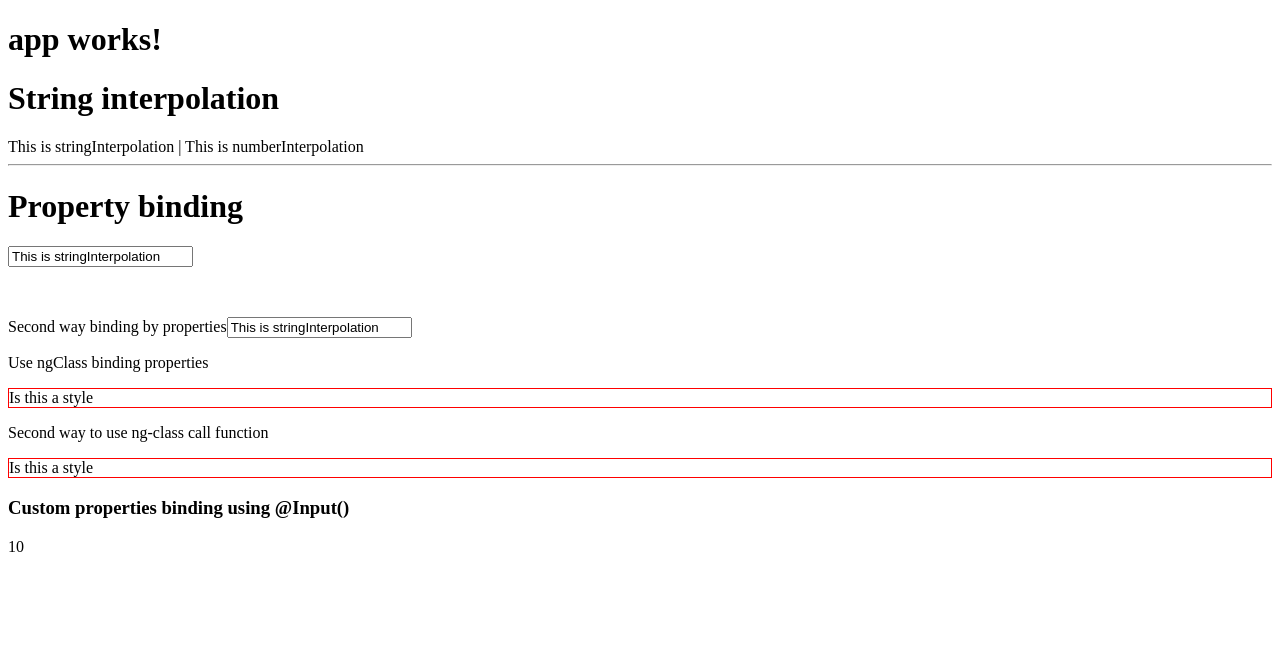
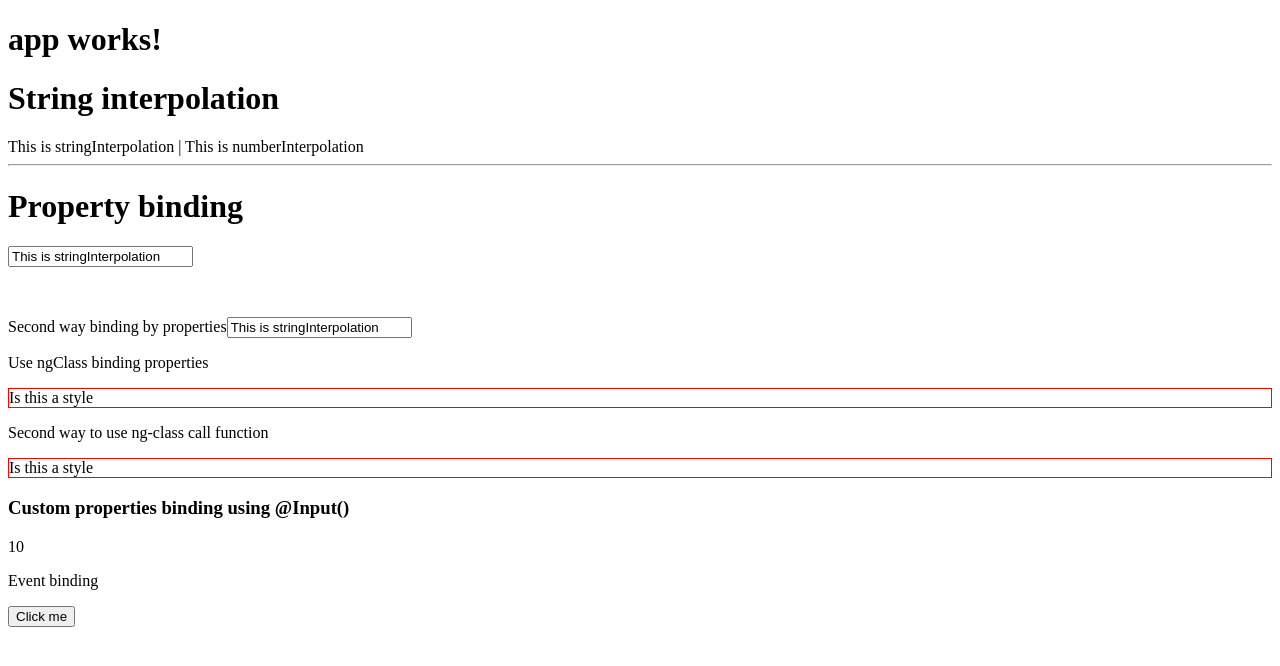
Before and after one commit to ngohungphuc/Angular, an Angular app in the folder first-app/: page / in a window 1280 px wide. Shown: the top 666 px of the page. Built offline with nearby package versions, Linux system fonts and the light colour scheme.

Commit message:
Event binding

```diff
--- a/first-app/src/app/app.module.ts
+++ b/first-app/src/app/app.module.ts
@@ -6,12 +6,14 @@
 import {AppComponent} from './app.component';
 import { DatabindingComponent } from './databinding/databinding.component';
 import { PropertyBindingComponent } from './databinding/property-binding.component';
+import { EventBindingComponent } from './databinding/event-binding.component';
 
 @NgModule({
     declarations: [
         AppComponent,
         DatabindingComponent,
-        PropertyBindingComponent
+        PropertyBindingComponent,
+        EventBindingComponent
     ],
     imports: [
         BrowserModule,
--- a/first-app/src/app/databinding/databinding.component.html
+++ b/first-app/src/app/databinding/databinding.component.html
@@ -13,3 +13,6 @@
 <p [ngClass]="{redBorder:onTest()}">Is this a style</p>
 <h3>Custom properties binding using @Input()</h3>
 <app-property-binding [result]="10"></app-property-binding>
+
+<p>Event binding</p>
+<app-event-binding></app-event-binding>
--- /dev/null
+++ b/first-app/src/app/databinding/event-binding.component.ts
@@ -0,0 +1,14 @@
+import {Component} from '@angular/core';
+
+@Component({
+    selector: 'app-event-binding',
+    template: `
+        <button (click)="onClicked()">Click me</button>
+  `,
+    styles: []
+})
+export class EventBindingComponent {
+    onClicked() {
+        alert("It worked");
+    }
+}
```
